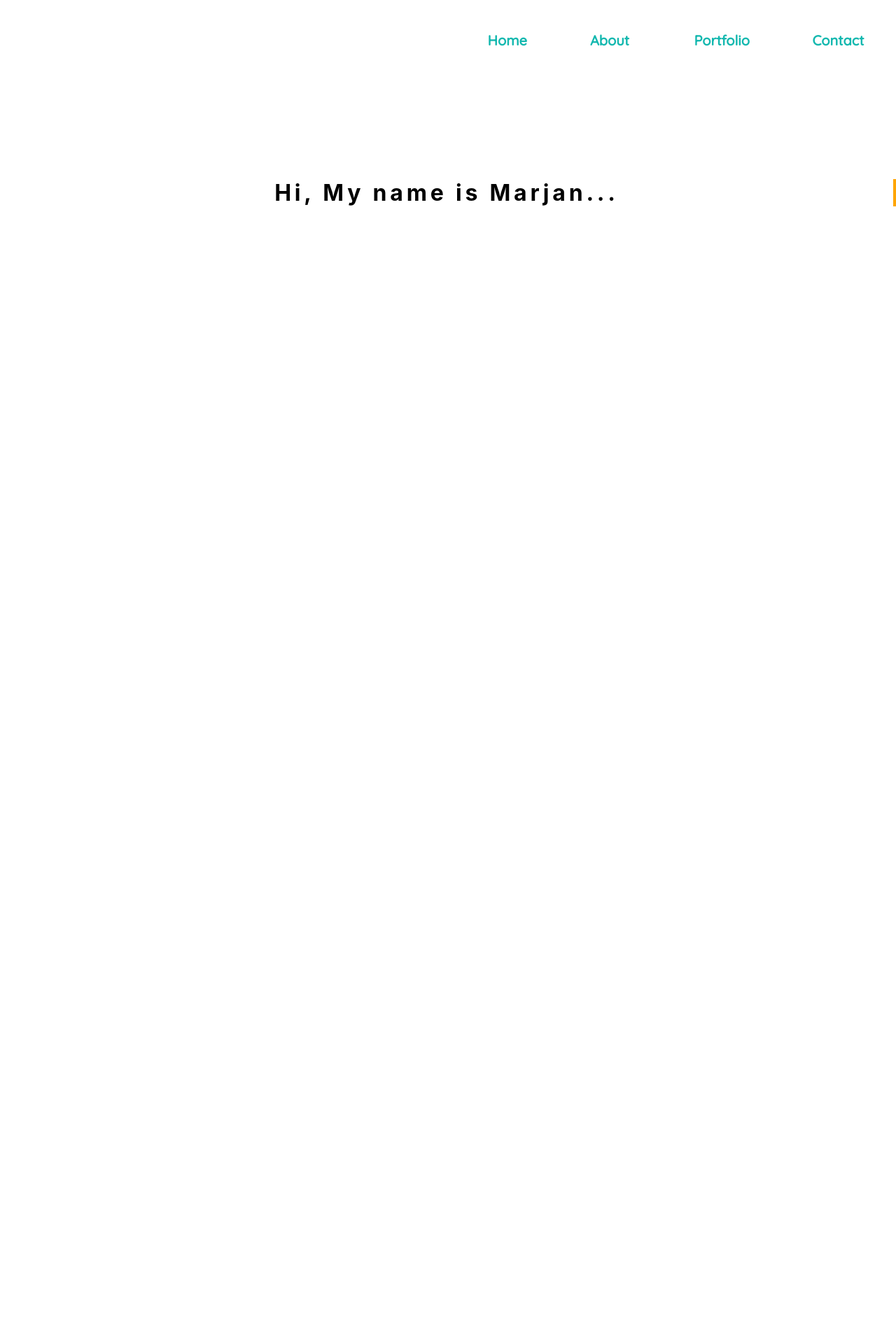
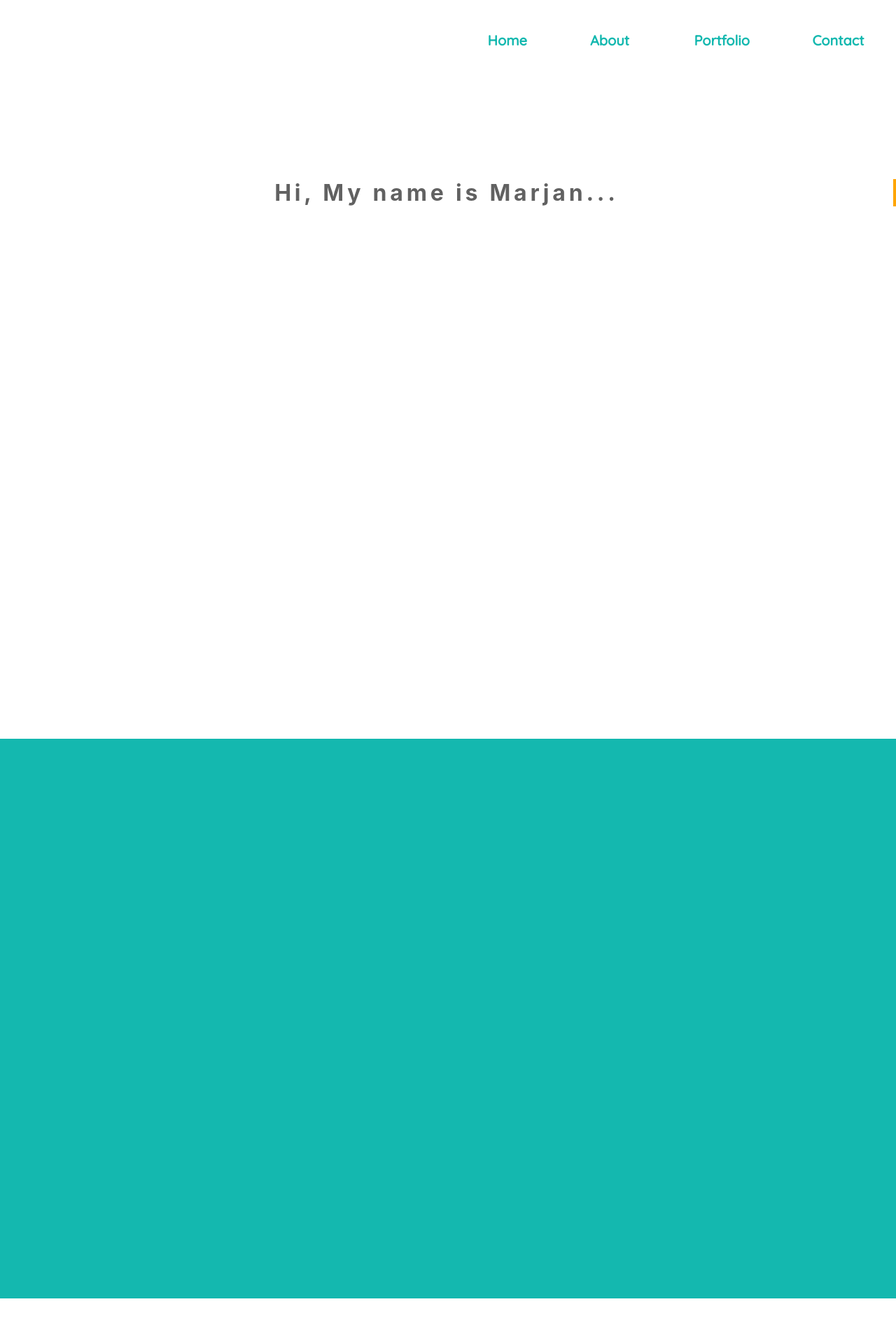
Before and after one commit to Marjan154/marjan-personal-website, a React (Create React App) app: page / in a window 1280 px wide. Shown: the top 1894 px of the page at 70% size. Before the commit the page ends 800 px from the top, so only its background shows below. Built offline with nearby package versions, Linux system fonts and the light colour scheme.

Commit message:
added sections

```diff
--- a/src/components/Home.js
+++ b/src/components/Home.js
@@ -6,9 +6,11 @@ class Home extends Component {
   render() {
     return (
       <div className="home">
-        <div className="typewriter">
+        <div className="intro">
           <h1>Hi, My name is Marjan...</h1>
         </div>
+        <div className="homeSection color"></div>
+        <div className="homeSection"></div>
       </div>
     );
   }
--- a/src/styles/home.css
+++ b/src/styles/home.css
@@ -1,7 +1,11 @@
-.typewriter h1 {
-  color: black;
+.intro {
+  height: 100vh;
+  width: 100vw;
+}
+.intro h1 {
+  color: #616161;
   overflow: hidden; /* Ensures the content is not revealed until the animation */
-  border-right: 0.15em solid orange; /* The typwriter cursor */
+  border-right: 0.15em solid #14b8af; /* The typwriter cursor */
   white-space: nowrap; /* Keeps the content on a single line */
   margin: 0 auto; /* Gives that scrolling effect as the typing happens */
   letter-spacing: 0.15em; /* Adjust as needed */
@@ -11,6 +15,20 @@
 .home {
   padding-top: 20%;
 }
+
+.color {
+  background-color: #14b8af;
+}
+
+.homeSection {
+  height: 100vh;
+  width: 100vw;
+}
+
+.homeSection.color {
+  background-color: #14b8af;
+}
+
 /* The typing effect */
 @keyframes typing {
   from {
--- a/src/styles/navbar.css
+++ b/src/styles/navbar.css
@@ -6,7 +6,7 @@ nav {
   padding: 0;
   margin: 0;
   position: fixed;
-  z-index: 1;
+  /* z-index: 1; */
 }
 nav ul {
   float: right;
```
